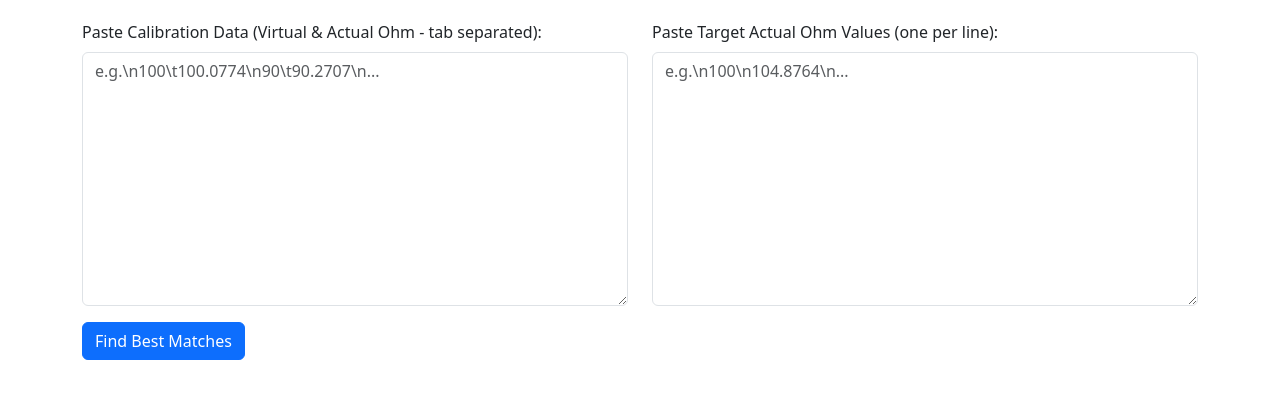
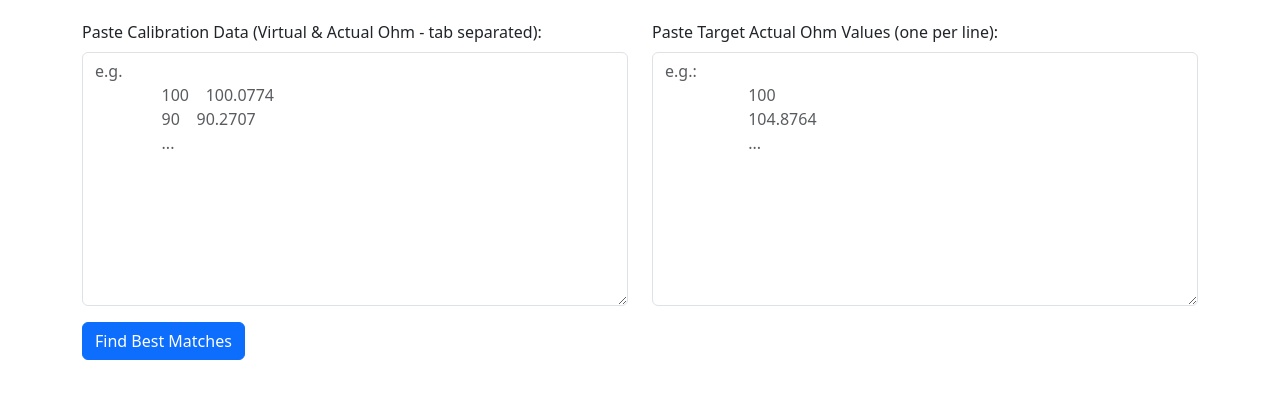
Before and after one commit to Mohamed-Badr-Saad/resistance-box-calculator, a plain HTML site: page index.html in a window 1280 px wide. Shown: the part 66-464 px from the top of the page. Drawn offline with nearby package versions, Linux system fonts and the light colour scheme.

Commit message:
style modification

```diff
--- a/index.html
+++ b/index.html
@@ -15,14 +15,18 @@
             <div class="col-md-6">
                 <label for="calibrationInput" class="form-label">Paste Calibration Data (Virtual & Actual Ohm - tab
                     separated):</label>
-                <textarea class="form-control" id="calibrationInput" rows="10"
-                    placeholder="e.g.\n100\t100.0774\n90\t90.2707\n..."></textarea>
+                <textarea class="form-control" id="calibrationInput" rows="10" placeholder="e.g.
+                100    100.0774
+                90    90.2707
+                ..."></textarea>
             </div>
 
             <div class="col-md-6">
                 <label for="targetInput" class="form-label">Paste Target Actual Ohm Values (one per line):</label>
-                <textarea class="form-control" id="targetInput" rows="10"
-                    placeholder="e.g.\n100\n104.8764\n..."></textarea>
+                <textarea class="form-control" id="targetInput" rows="10" placeholder="e.g.:
+                    100
+                    104.8764
+                    ..."></textarea>
             </div>
         </div>
 
```
